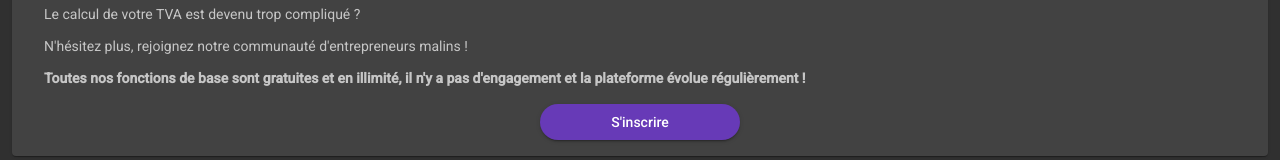
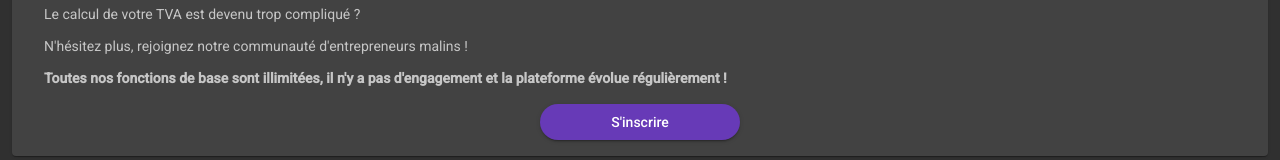
Before and after one commit to trendev/kiam-welcome, an Angular app: page /home in a window 1280 px wide. Shown: the part 228-388 px from the top of the page. Built offline with nearby package versions, Linux system fonts and the light colour scheme.

Commit message:
display subscription item

```diff
--- a/src/app/home/home.component.html
+++ b/src/app/home/home.component.html
@@ -18,7 +18,7 @@
                 <p>N'hésitez plus, rejoignez notre communauté d'entrepreneurs malins !
                 </p>
                 <p><b>
-                    Toutes nos fonctions de base sont gratuites et en illimité, il n'y a pas d'engagement et la plateforme évolue régulièrement !
+                    Toutes nos fonctions de base sont illimitées, il n'y a pas d'engagement et la plateforme évolue régulièrement !
                   </b></p>
             </mat-card-subtitle>
         </mat-card-header>
@@ -138,7 +138,7 @@
             </mat-card-content>
         </mat-card>
     </div>
-    <!-- <mat-card>
+    <mat-card>
         <mat-card-header>
             <i mat-card-avatar class="material-icons">euro</i>
             <mat-card-title>Tarification simple</mat-card-title>
@@ -176,5 +176,5 @@
                 </div>
             </mat-card-actions>
         </mat-card-content>
-    </mat-card> -->
+    </mat-card>
 </section>
```
